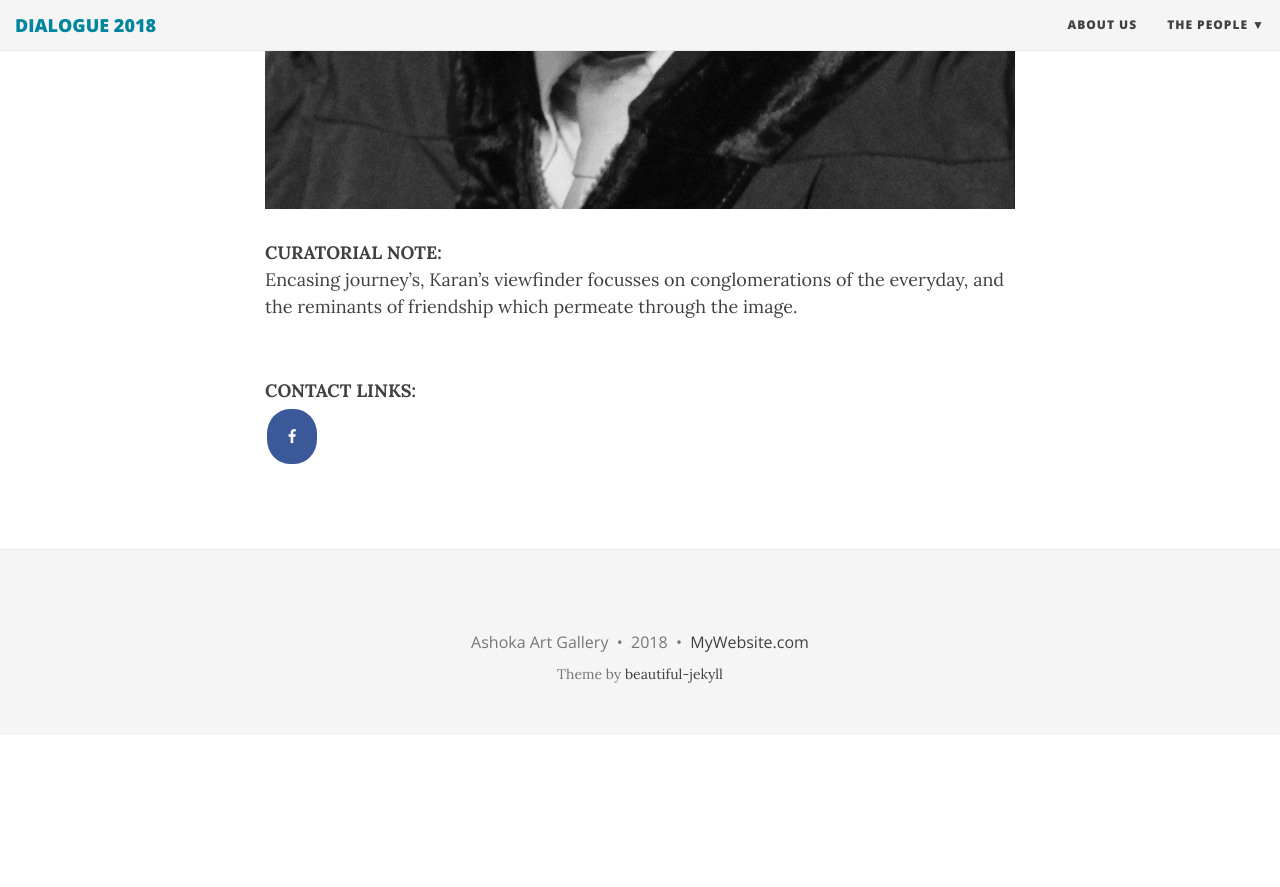
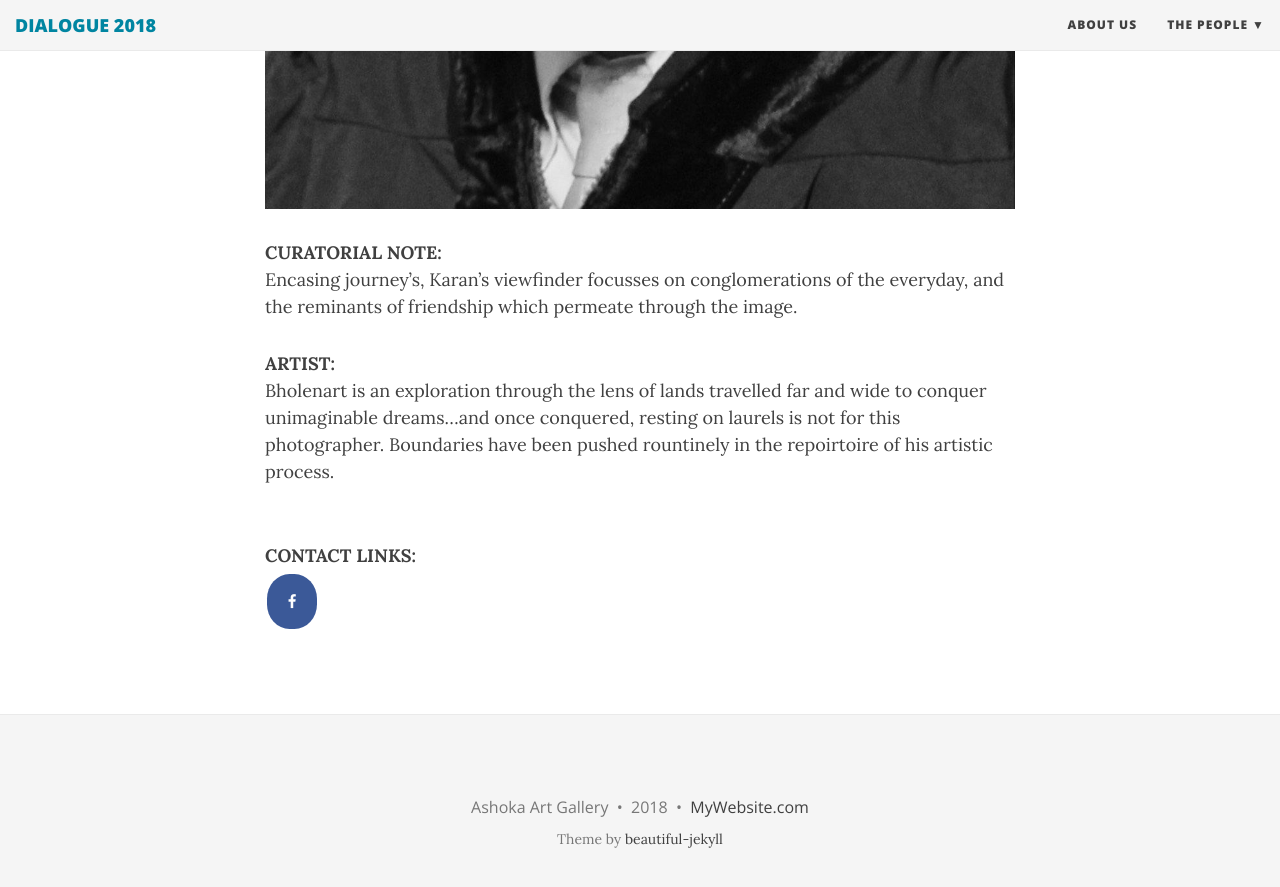
Before and after one commit to dialogue2018/dialogue2018.github.io, a Jekyll site: the page built from _people/14_Karan_Bhola.md, in a window 1280 px wide and 900 px high, scrolled down 1210 px. Shown: the top 887 px of the window. Built offline with Jekyll 4.4.1, drawn with Linux system fonts in a browser that asks for light colours; nearby versions of some CDN libraries; before the commit the page ends 1945 px from its top, so only the background shows below that.

Commit message:
Update 14_Karan_Bhola.md

```diff
--- a/_people/14_Karan_Bhola.md
+++ b/_people/14_Karan_Bhola.md
@@ -13,6 +13,11 @@ image_path: /img/Karan DP.jpg
 <br />
 Encasing journey's, Karan's viewfinder focusses on conglomerations of the everyday, and the reminants of friendship which permeate through the image.
 
+<b>ARTIST:</b>
+<br />
+Bholenart is an exploration through the lens of lands travelled far and wide to conquer unimaginable dreams...and once conquered, resting on laurels is not for this photographer. Boundaries have been pushed rountinely in the repoirtoire of his artistic process.
+
+
 <br />
 <b>CONTACT LINKS:</b>
 <br />
```
